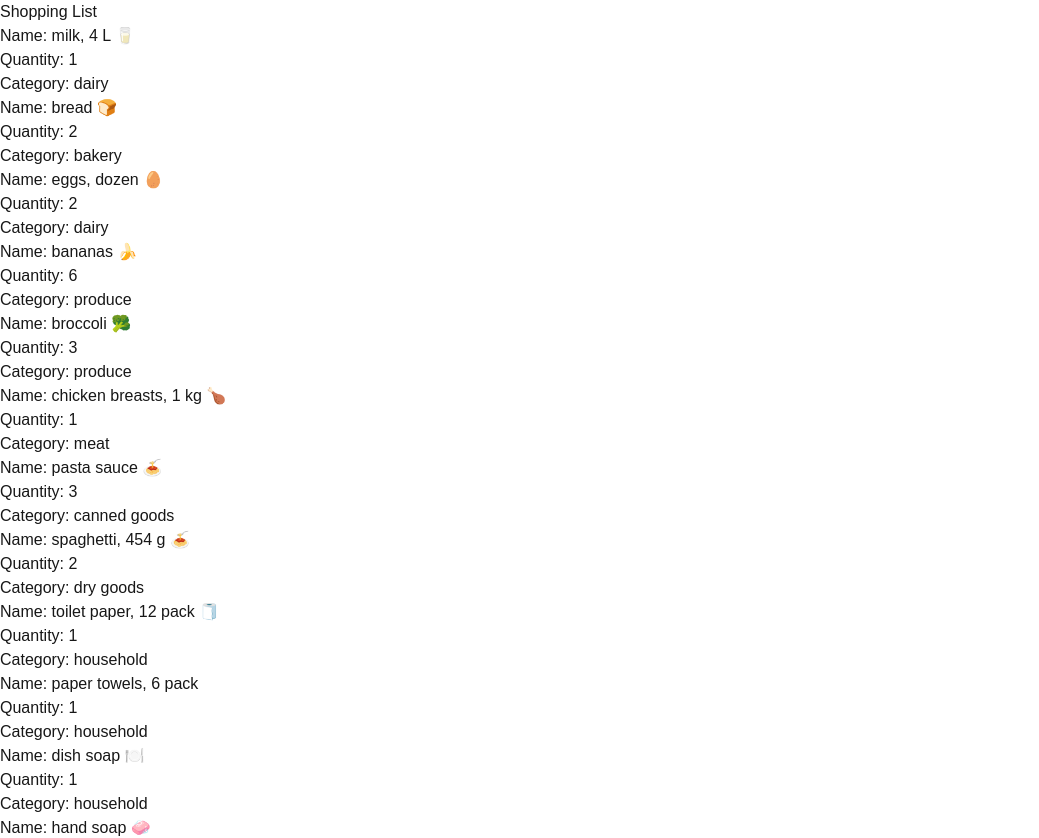
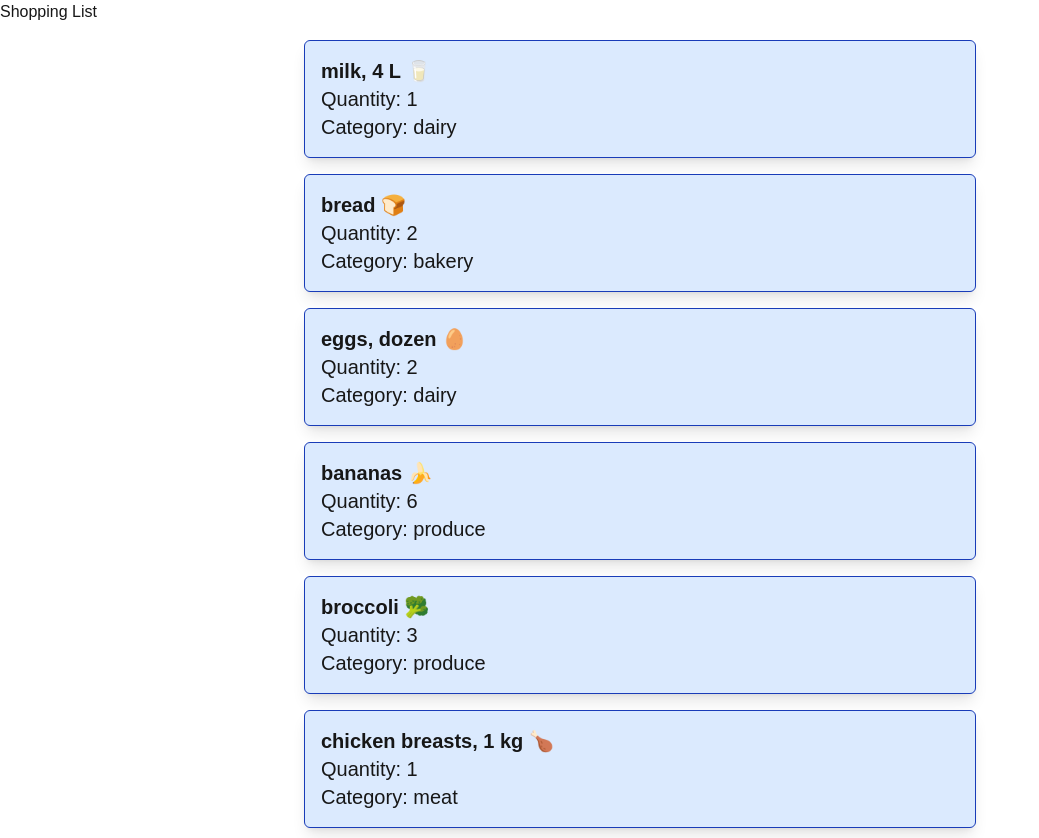
Before and after one commit to Jasleen-Kaur77/cprg306-assignments, a Next.js app: page /week-3 in a window 1280 px wide. Shown: the top 838 px of the page, without its empty margins (0-1039 px from the left). Built offline with nearby package versions, Linux system fonts and the light colour scheme.

Commit message:
Add Styling to item.js

```diff
--- a/app/week-3/item.js
+++ b/app/week-3/item.js
@@ -1,7 +1,7 @@
 export default function Item({ name, quantity, category }) {
   return (
-    <li>
-      <p>Name: {name}</p>
+    <li className="shadow-lg text-left text-xl my-4 mx-auto max-w-2xl border border-blue-800 bg-blue-100 rounded-md p-4">
+      <p className="font-semibold">{name}</p>
       <p>Quantity: {quantity}</p>
       <p>Category: {category}</p>
     </li>
```
